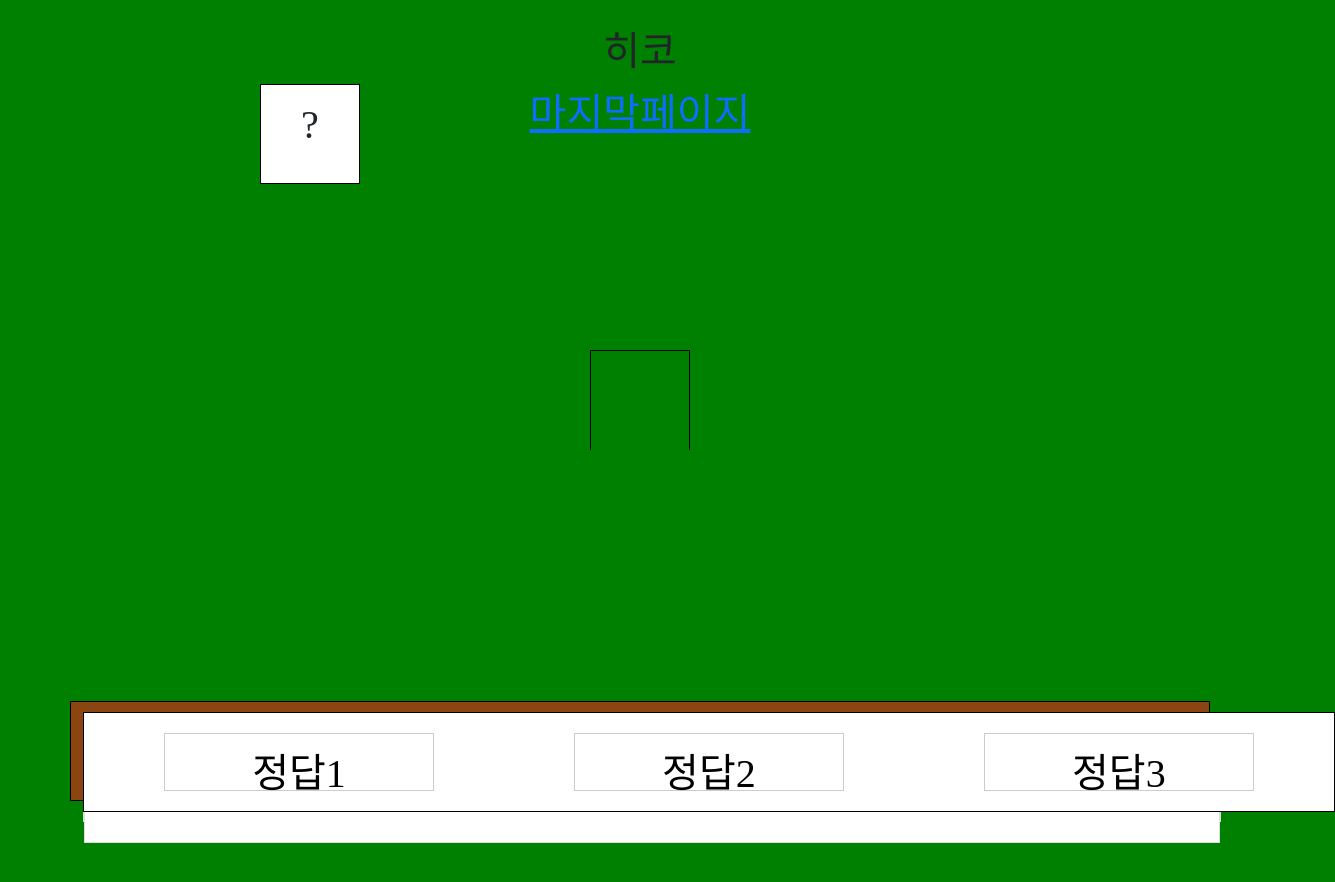
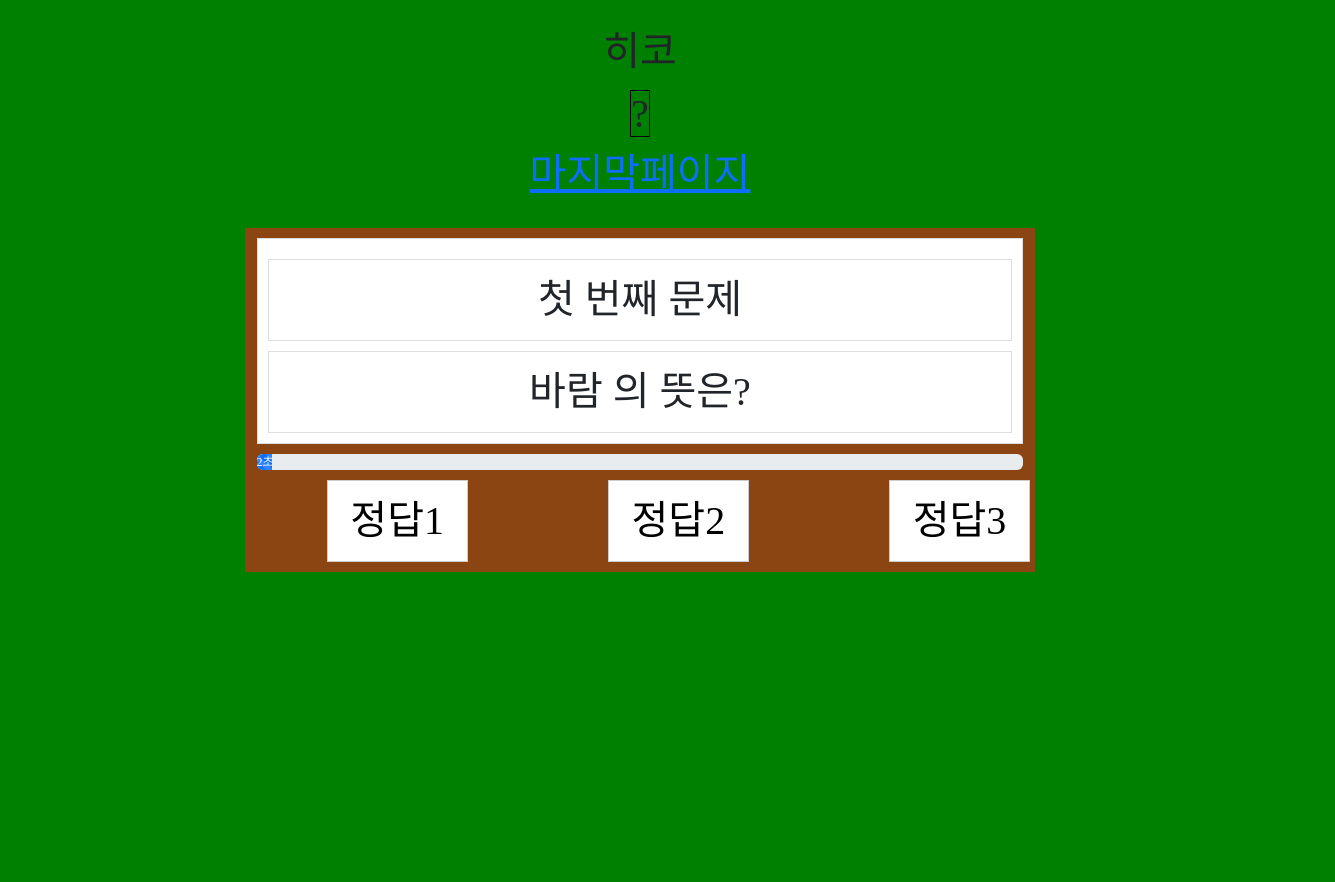
Before and after one commit to mnyu123/HiKo, a React (Create React App) app: page /HiKo/second in a window 1280 px wide. Shown: the top 882 px of the page, 1335 px wide, since content can reach past the window. After the commit the page ends 800 px from the top, so only its background shows below. Built offline with nearby package versions, Linux system fonts and the light colour scheme; a web font is replaced by a local one.

Commit message:
팝업 파일 재수정 ?부분요소의 div에서 span으로

```diff
--- a/src/common/Popup.js
+++ b/src/common/Popup.js
@@ -25,7 +25,7 @@ export default function Popup()
     };
 
     return (
-    <div
+    <span
         onMouseEnter={handleMouseEnter}
         onMouseLeave={handleMouseLeave}>
         {isMouseOver && (
@@ -38,6 +38,6 @@ export default function Popup()
           팝업 내용
         </div>
       )}
-        ?</div>
+        ?</span>
     );
 }
--- a/src/css/popup.css
+++ b/src/css/popup.css
@@ -1,10 +1,10 @@
-div {
+span {
     width:100px;
     height: 100px;
     border:1px solid black;
 }
 
-div div {
+span div {
     position:absolute;
     background:white;
     padding:10px;
```
